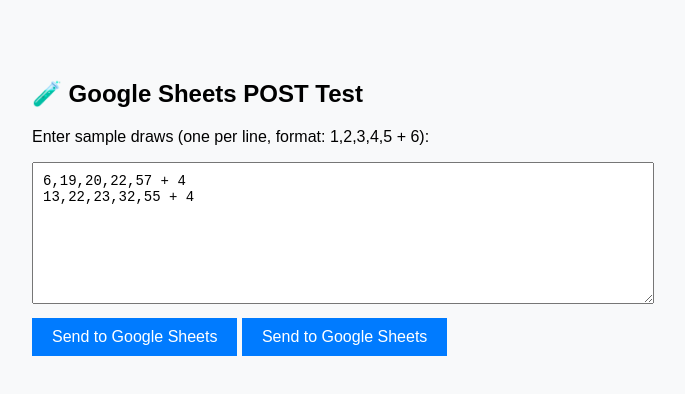
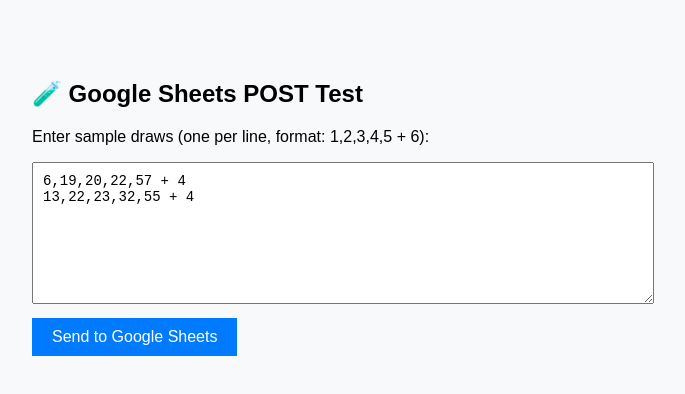
Before and after one commit to GoddessSupreme/C4L-Assistant, a plain HTML site: page index.html in a window 1280 px wide. Shown: the whole page, without its empty margins (308-993 px from the left). Drawn offline with Linux system fonts and the light colour scheme.

Commit message:
Update index.html

```diff
--- a/index.html
+++ b/index.html
@@ -78,7 +78,5 @@ function sendToGoogleSheets() {
  }
 </script>
 
-<button onclick="sendtoGoogleSheets()">Send to Google Sheets</button>
-
 </body>
 </html>
```
